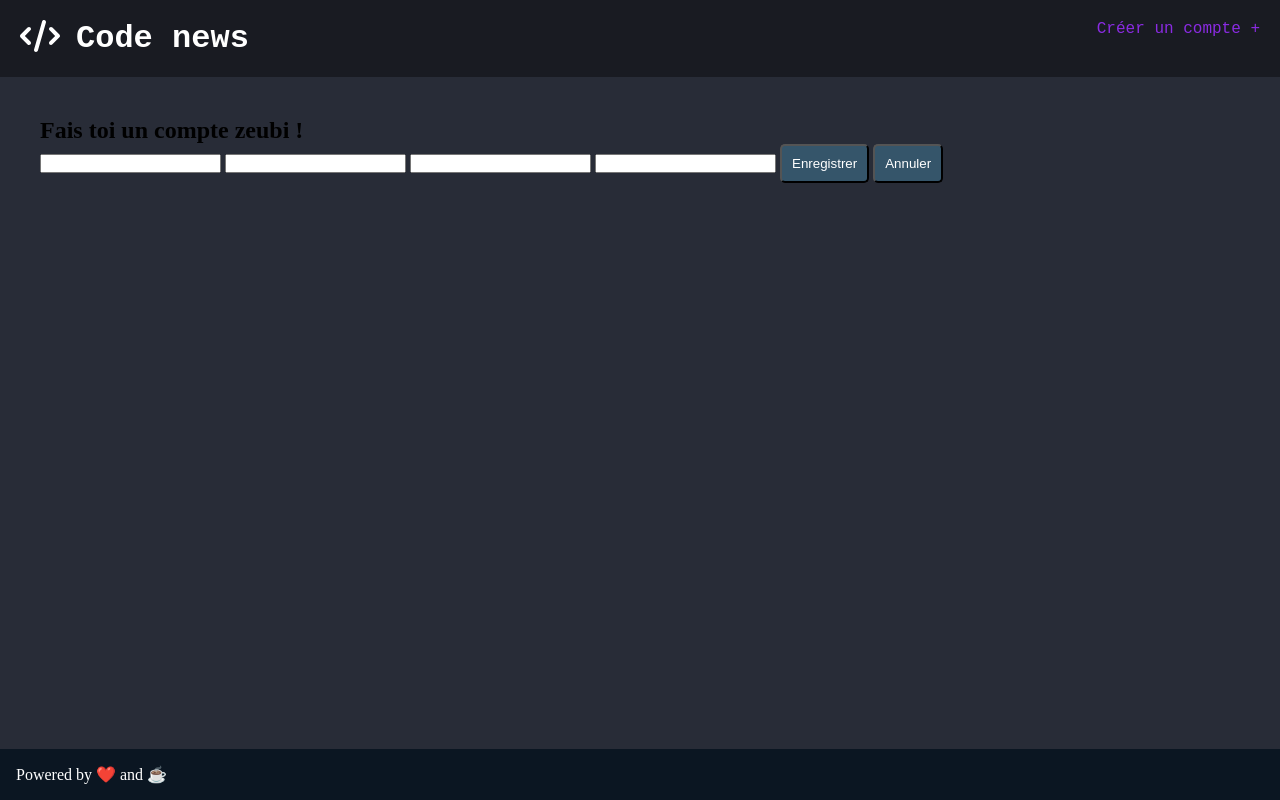
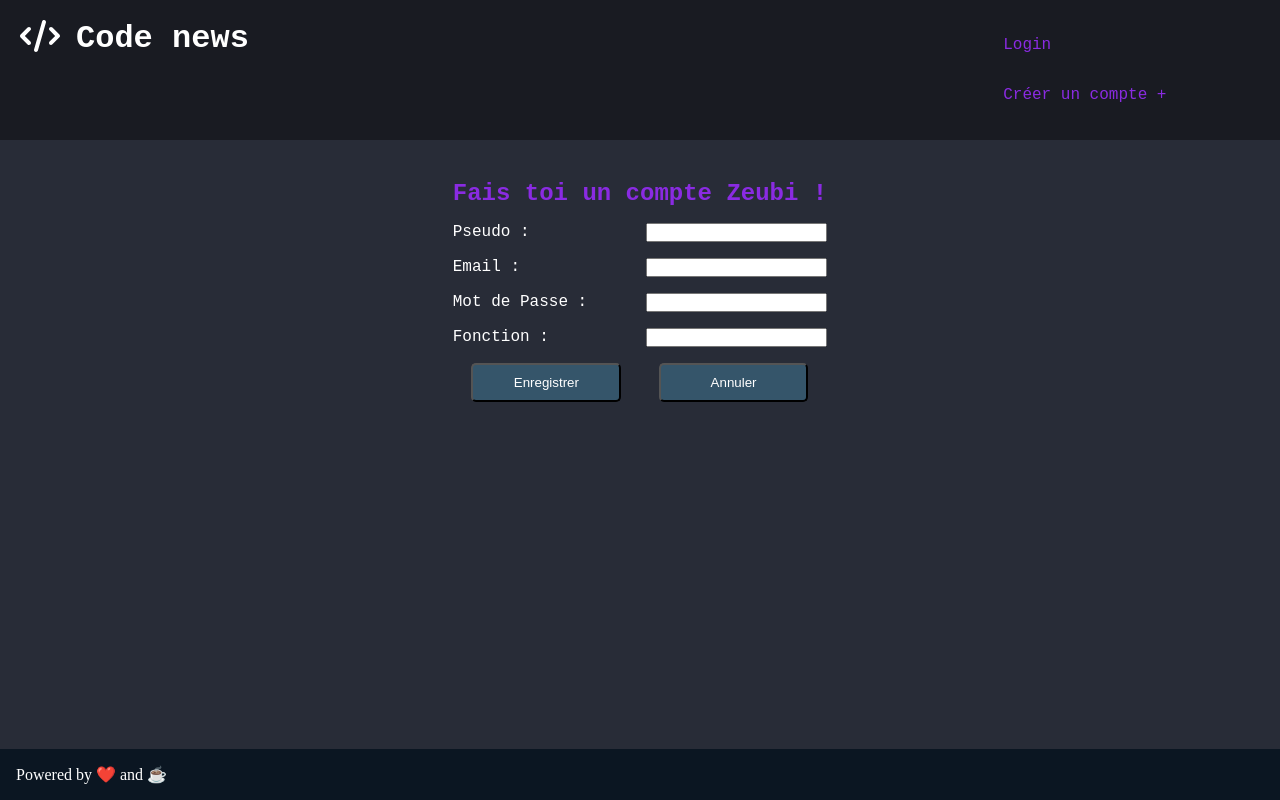
Before and after one commit to Hyriiox/mvc-example-cr, a PHP site: page /create in a window 1280 px wide. Run offline with PHP 8.4, Linux system fonts and the light colour scheme.

Commit message:
mise à jour du css

```diff
--- /dev/null
+++ b/public/css/create.css
@@ -0,0 +1,52 @@
+#create-container {
+    display: flex;
+    justify-content: center;
+    flex-direction: column;
+    align-items: center;
+}
+
+#create-container  form {
+    display: flex;
+    flex-direction: column;
+    gap: 1rem;
+}
+
+#create-container > form > input {
+    padding: 10px;
+}
+
+#create-container p {
+    text-align: center;
+    margin: 1em;
+}
+
+#create-container h1 {
+    color: blueviolet;
+    margin-bottom: 1rem;
+}
+
+.bienvenue {
+    display: flex;
+    justify-content: space-around;
+    flex-direction: column;
+}
+
+.bienvenue, label {
+    font-family: Courier New, monospace;
+}
+
+label {
+    color: white;
+}
+
+.button {
+    width: 40%;
+    max-width: 50%;
+    margin: 0 auto;
+    display: block;
+}
+
+div{
+    display: flex;
+    justify-content: space-between;
+}
--- a/public/css/header.css
+++ b/public/css/header.css
@@ -25,10 +25,23 @@ header>h1 {
     height: 2rem;
 }
 
+header nav {
+    display: flex;
+    align-items: center;
+    width: 22%;
+}
+
 header > nav > ul {
+    display: flex;
     list-style-type: none;
+    justify-content: space-between;
+    width: 100%;
+    flex-wrap: wrap;
 }
 
 header > nav > ul li {
+    display: flex;
     display: inline;
+    justify-content: space-between;
+    margin: 1rem;
 }
--- a/public/css/home.css
+++ b/public/css/home.css
@@ -1,3 +1,4 @@
 #home-container > h1 {
     color: pink;
+    font-family: Courier New, monospace;
 }
--- a/public/css/login.css
+++ b/public/css/login.css
@@ -24,3 +24,7 @@
 #login-container h1 {
     color: blueviolet;
 }
+
+.bienvenue {
+    font-family: Courier New, monospace;
+}
--- a/src/Controllers/CreateController.php
+++ b/src/Controllers/CreateController.php
@@ -25,7 +25,8 @@ class CreateController extends Controller
             $password = $_POST['password'];
             $fonction = $_POST['fonction'];
 
-            // TODO hachage du mot de passe (en BCRYPT, par exemple)
+            // Hachage du mot de passe (en BCRYPT)
+            $password = password_hash($password, PASSWORD_BCRYPT);
 
             $utilisateur= new Utilisateur($pseudo, $email, $password, $fonction);
             //appel à laméthode "save" de la classe UtilisateurDAO afin de sauvegarder l'utilisateur en base de données (méthode )
@@ -40,7 +41,10 @@ class CreateController extends Controller
                 $data['error_message'] = $error_message;
 
             } else { // cas de succès !
-                // redirection vers la page de login
+                // Connexion automatique de l'utilisateur nouvellement créé
+                session_start();
+                $_SESSION['pseudo'] = $utilisateur->getPseudo();
+                // redirection vers la page d'accueil
                 header("Location: /home");
                 die();
             }
--- a/src/Routes.php
+++ b/src/Routes.php
@@ -15,4 +15,5 @@ $router = new Router();
 // Définition de toutes les routes du site
 $router->addRoute('/home', HomeController::class, 'index');
 $router->addRoute('/', LoginController::class, 'login');
+$router->addRoute('/login', LoginController::class, 'login');
 $router->addRoute('/create',CreateController::class, 'create');
--- a/src/Views/Create.php
+++ b/src/Views/Create.php
@@ -1,16 +1,37 @@
-<section id="login-container">
+<section id="create-container">
     <div class="bienvenue">
-        <h1>Fais toi un compte zeubi !</h1>
+        <h1>Fais toi un compte Zeubi !</h1>
+
+    <form action='create' method="post">
+
+    <div>
+        <label for="pseudo">Pseudo :</label>
+        <input type="text" name="pseudo" placeholder=""></input>
     </div>
-    <form action='create' method="post">
-        <input type="text" name="pseudo" placeholder=""></input>
+
+    <div>
+        <label for="email">Email :</label>
+        <input type="text" name="email" placeholder=""></input>
+    </div>
+
+    <div>
+        <label for="password">Mot de Passe :</label>
         <input type="password" name="password" placeholder=""></input>
-        <input type="text" name="email" placeholder=""></input>
+    </div>
+
+    <div>
+        <label for="fonction">Fonction :</label>
         <input type="text" name="fonction" placeholder=""></input>
+    </div>
 
+    <div class="inline">
         <input type="submit" class="button" value="Enregistrer"/>
         <input type="reset" class="button" value="Annuler"/>
+    </div>
+
+    </div>
     </form>
+
     <?php
     if (isset($error_message)) {
     ?>
--- a/src/Views/Home.php
+++ b/src/Views/Home.php
@@ -1,4 +1,4 @@
 <section id="home-container">
-    <h1>Bonjour <?= $name ?></h1>
+    <h1>Bonjour <?= $name ?> !</h1>
     <p>Bienvenue sur Code News</p>
 </section>
--- a/src/Views/Layout/Header.php
+++ b/src/Views/Layout/Header.php
@@ -6,6 +6,7 @@
 
     <nav>
         <ul id="menu">
+            <li><a class="link-header" href="/">Login</a></li>
             <li><a class="link-header" href="/create">Créer un compte +</a></li>
         </ul>
     </nav>
--- a/src/Views/Login.php
+++ b/src/Views/Login.php
@@ -4,8 +4,8 @@
         <p>Veuillez vous authentifier :</p>
     </div>
     <form action='login' method="post">
-        <input type="text" name="email" placeholder="Identifiant"></input>
-        <input type="password" name="password" placeholder="Mot de passe "></input>
+        <input type="text" name="email" placeholder="Email"></input>
+        <input type="password" name="password" placeholder="Mot de passe"></input>
 
         <input type="submit" class="button" value="Connexion" />
     </form>
```
Also changed, not shown: src/Controllers/HomeController.php (+6 -11 lines), src/Controllers/LoginController.php (+3 -44 lines), src/Models/UtilisateurDAO.php (+7 -7 lines).
